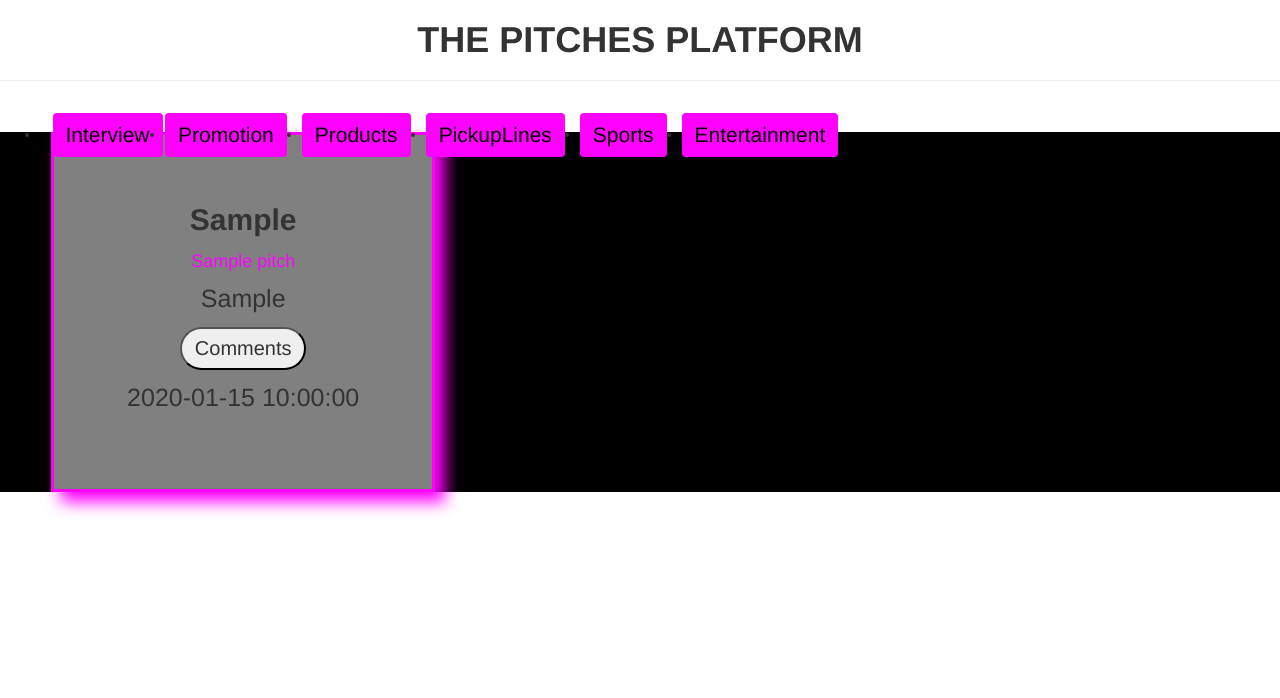
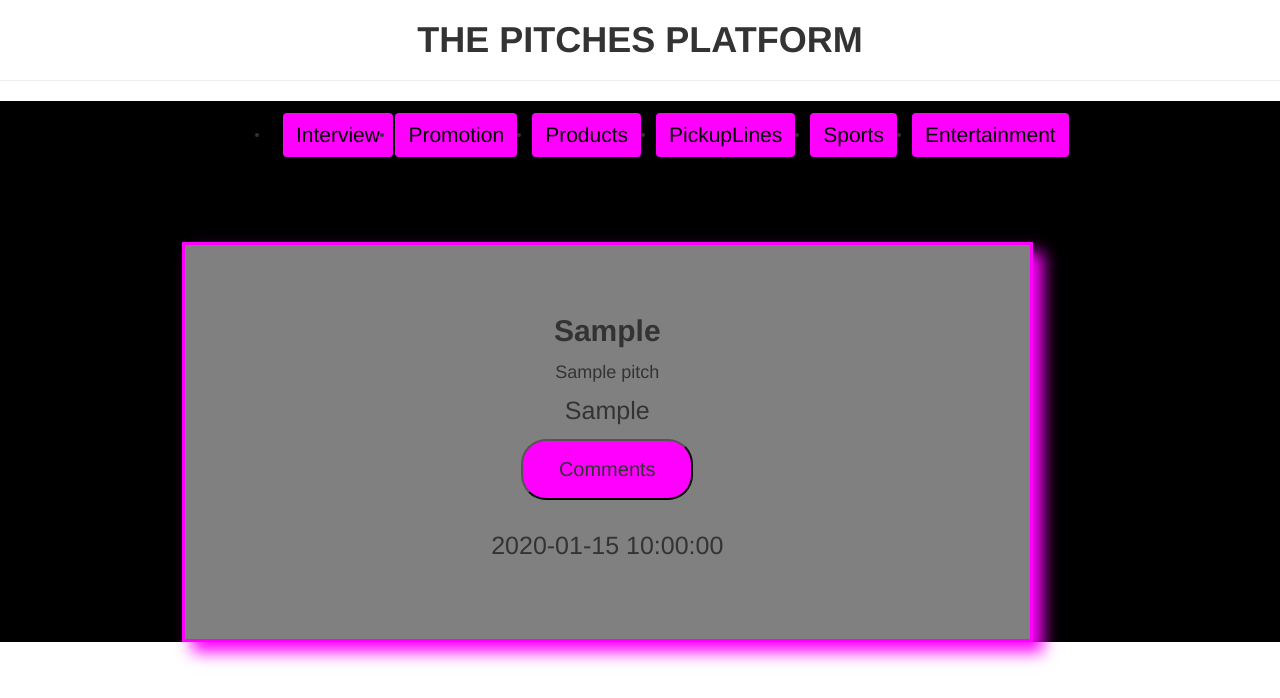
Before and after one commit to Memory-Wabwile/Pitches-Platform, a Flask app: page / in a window 1280 px wide. Shown: the part 102-800 px from the top of the page. Run offline with Flask 2, Linux system fonts and the light colour scheme; tables that the repository leaves empty hold one stand-in row (values such as "Sample post"); some libraries are stand-ins or nearby versions.

Commit message:
Update links on the macros file

```diff
--- a/app/templates/index.html
+++ b/app/templates/index.html
@@ -5,35 +5,7 @@
 
 {% block content %}
 <h1 style="text-align: center; font-weight: bolder; " >THE PITCHES PLATFORM</h1><hr >
-<div class="div">
-    <ul style="align-items: center; padding-top: 1%; padding-bottom: 1%;" class="navbar-nav mr-auto">
-        <li>
-            <a class="nav-link" href="/"><button type="button" class="btn btn-outline"
-                    style="margin-right: 15px; margin-left: 10%; background-color: fuchsia; color: black; font-size: 1.5em;">Interview
-                </button><span class="sr-only">(current)</span></a>
-        </li>
-        <li>
-            <a class="nav-link" href="/{{'category/Business'}}"><button type="button" class="btn btn-outline"
-                    style="margin-right: 15px; background-color: fuchsia; color: black; font-size: 1.5em;">Promotion</button></a>
-        </li>
-        <li>
-            <a class="nav-link" href="/{{'category/Technology'}}"><button type="button" class="btn btn-outline"
-                    style="margin-right: 15px; background-color: fuchsia; color: black; font-size: 1.5em;">Products</button></a>
-        </li>
-        <li>
-            <a class="nav-link" href="/{{'category/Science'}}"><button type="button" class="btn btn-outline"
-                    style="margin-right: 15px; background-color: fuchsia; color: black; font-size: 1.5em;">PickupLines</button></a>
-        </li>
-        <li>
-            <a class="nav-link" href="/{{'category/Sports'}}"><button type="button" class="btn btn-outline"
-                    style="margin-right: 15px; background-color: fuchsia; color: black; font-size: 1.5em;">Sports</button></a>
-        </li>
-        <li>
-            <a class="nav-link" href="/{{'category/Entertainment'}}"><button type="button" class="btn btn-outline"
-                    style=" background-color: fuchsia; color: black; font-size: 1.5em;">Entertainment</button></a>
-        </li>
-    </ul>
-</div>
+
 <div  class="container-row">
     {{macro.display(pitch)}}
 </div>
--- a/app/templates/macros.html
+++ b/app/templates/macros.html
@@ -1,9 +1,40 @@
 {%macro display(pitch)%}
 
+<div  class="div">
+    <ul style="align-items: center; padding-top: 1%; padding-bottom: 1% ; margin-left: 18%;" class="navbar-nav mr-auto">
+        <li>
+            <a  href="/Category/Interview"><button type="button" class="btn btn-outline"
+                    style="margin-right: 15px; margin-left: 10%; background-color: fuchsia; color: black; font-size: 1.5em;">Interview
+                </button><span class="sr-only">(current)</span></a>
+        </li>
+        <li>
+            <a  href="/{{'category/Promotion'}}"><button type="button" class="btn btn-outline"
+                    style="margin-right: 15px; background-color: fuchsia; color: black; font-size: 1.5em;">Promotion</button></a>
+        </li>
+        <li>
+            <a  href="/{{'category/Products'}}"><button type="button" class="btn btn-outline"
+                    style="margin-right: 15px; background-color: fuchsia; color: black; font-size: 1.5em;">Products</button></a>
+        </li>
+        <li>
+            <a  href="/{{'category/PickupLines'}}"><button type="button" class="btn btn-outline"
+                    style="margin-right: 15px; background-color: fuchsia; color: black; font-size: 1.5em;">PickupLines</button></a>
+        </li>
+        <li>
+            <a  href="/{{'category/Sports'}}"><button type="button" class="btn btn-outline"
+                    style="margin-right: 15px; background-color: fuchsia; color: black; font-size: 1.5em;">Sports</button></a>
+        </li>
+        <li>
+            <a  href="/{{'category/Entertainment'}}"><button type="button" class="btn btn-outline"
+                    style=" background-color: fuchsia; color: black; font-size: 1.5em;">Entertainment</button></a>
+        </li>
+    </ul>
+</div>
+
 {%for pitches in pitch%}
-<div style="background-color: black;">
 
-    <div style="width: 30%; margin-top:5% ; padding:5%; font-size: 25px; margin: 4%; text-align: center; border: 3px solid fuchsia;box-shadow: 10px 10px 15px fuchsia; background-color: gray; "
+<div style="background-color: black;  padding-top: 10%;">
+    <div style="display: flex; flex-wrap: wrap;" class="row">
+        <div style="width: 65%; margin-top:1% ; padding:5% 5% 5% 5%; font-size: 25px; margin-left: 15%; text-align: center; border: 3px solid fuchsia;box-shadow: 10px 10px 15px fuchsia; background-color: gray; "
             class="card">
 
             <div style="font-weight: bolder; font-size: larger;" class="card-header">
@@ -12,14 +43,14 @@
             </div>
 
             <div class="card-body">
-            <h4 style="color: fuchsia;" class="card-title">
+                <h4  class="card-title">
                     {{pitches.title}}
                 </h4>
                 <p style="padding-left: 5%; padding-right: 5%;" class="card-text">
                     {{pitches.pitch}}
                 </p>
                 <button
-                style="margin: 0 auto; padding: 2% 5% ; border-radius: 25px; font-size: 20px; margin-bottom: 4%; ">Comments</button>
+                    style="margin: 0 auto; padding: 2% 5% ; border-radius: 25px; font-size: 20px; margin-bottom: 4%; background-color: fuchsia;">Comments</button>
                 <p>
                     {{pitches.time}}
                 </p>
@@ -28,6 +59,7 @@
             </div>
         </div>
     </div>
+</div>
 
 
 {% endfor %}
```
Lines whose indentation alone changed are shown as unchanged.
